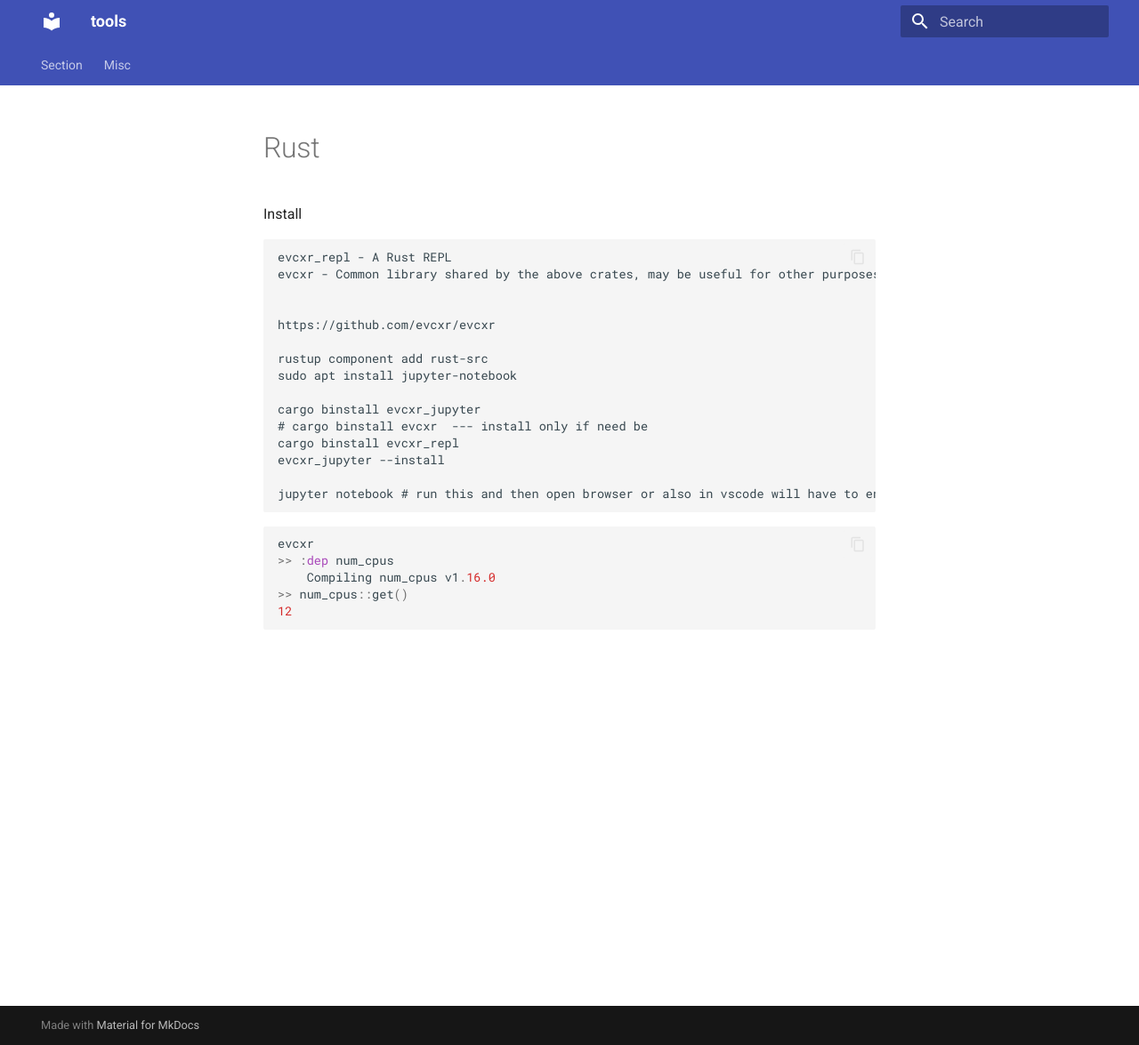
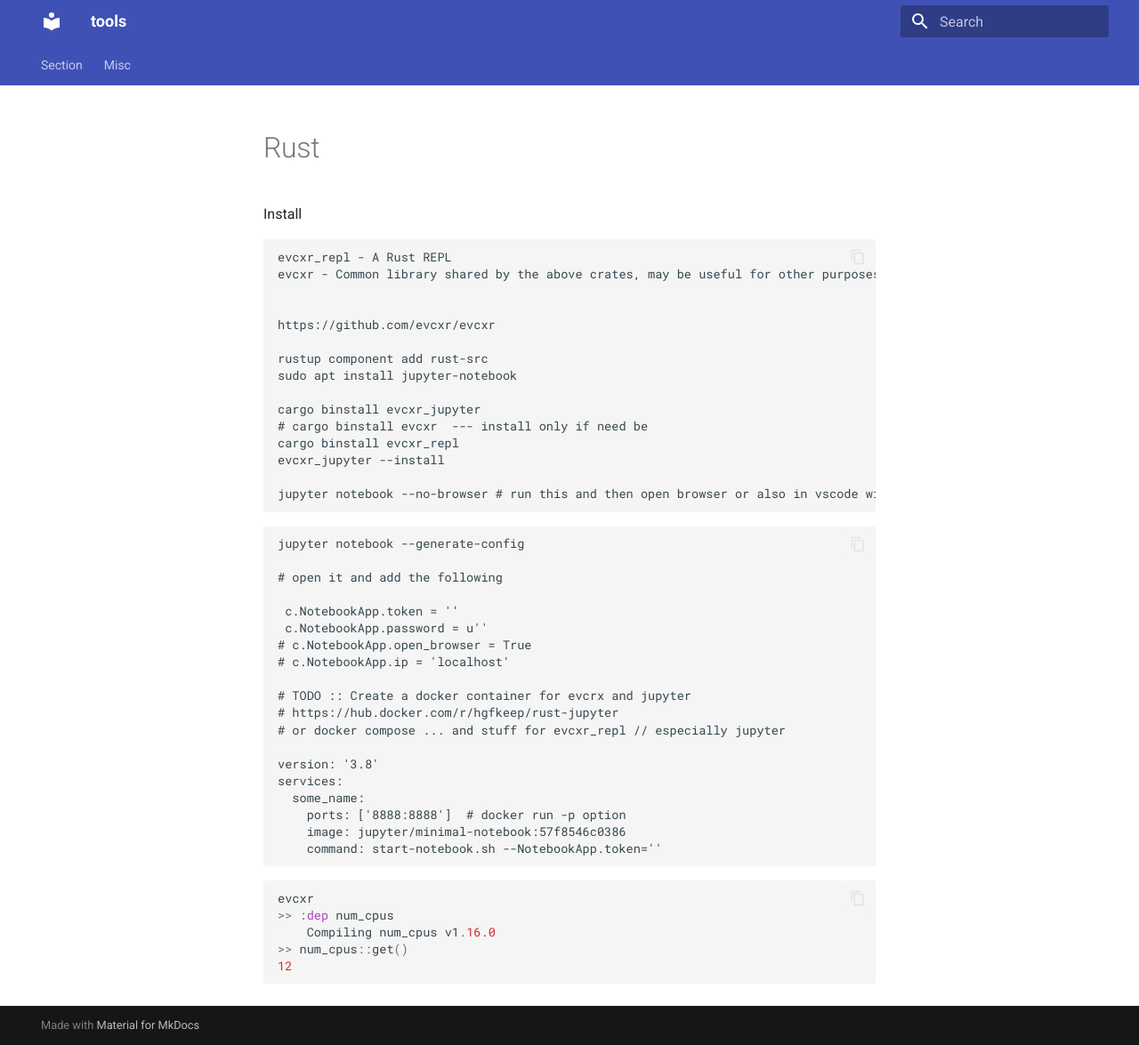
Before and after one commit to roshankarande/tools, an MkDocs documentation site: the page built from docs/misc/rust.md, in a window 1280 px wide and 1175 px high. Shown: the whole window at 89% size. Built offline with MkDocs 1.6.1 and Material for MkDocs 9.7.7, drawn with Linux system fonts in a browser that asks for light colours.

Commit message:
Update rust.md

````diff
--- a/docs/misc/rust.md
+++ b/docs/misc/rust.md
@@ -15,9 +15,34 @@ cargo binstall evcxr_jupyter
 cargo binstall evcxr_repl
 evcxr_jupyter --install
 
-jupyter notebook # run this and then open browser or also in vscode will have to enter the url
+jupyter notebook --no-browser # run this and then open browser or also in vscode will have to enter the url
 
 ```
+
+
+```
+jupyter notebook --generate-config
+
+# open it and add the following
+
+ c.NotebookApp.token = ''
+ c.NotebookApp.password = u''
+# c.NotebookApp.open_browser = True
+# c.NotebookApp.ip = 'localhost'
+
+# TODO :: Create a docker container for evcrx and jupyter
+# https://hub.docker.com/r/hgfkeep/rust-jupyter
+# or docker compose ... and stuff for evcxr_repl // especially jupyter
+
+version: '3.8'
+services:
+  some_name:
+    ports: ['8888:8888']  # docker run -p option
+    image: jupyter/minimal-notebook:57f8546c0386
+    command: start-notebook.sh --NotebookApp.token=''
+
+```
+
 
 ```rust
 evcxr
````
